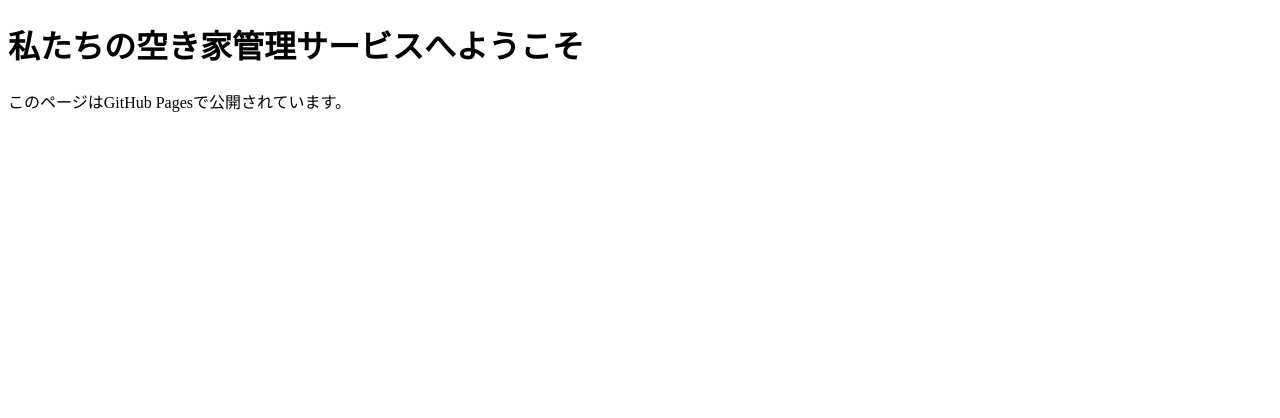
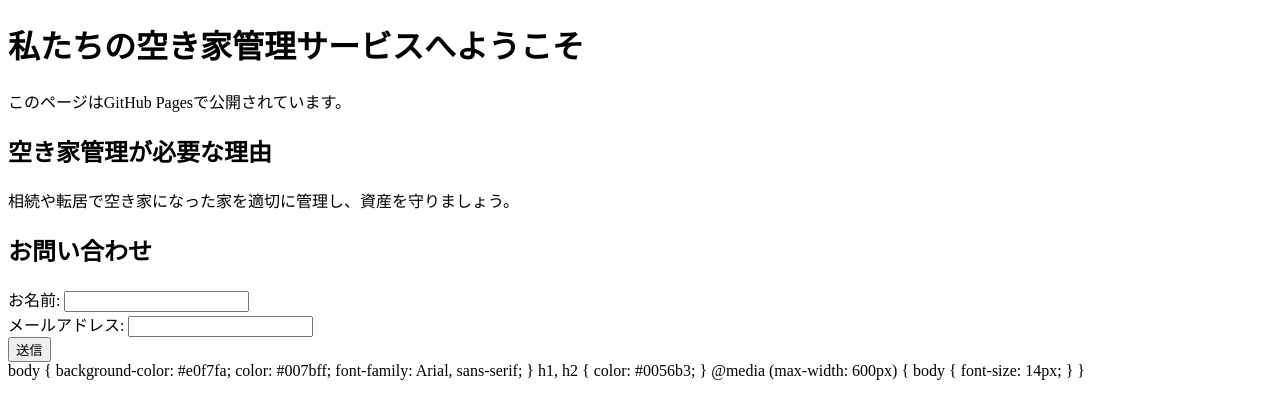
Before and after one commit to taku-hp/vacant.home.support, a plain HTML site: page index.html in a window 1280 px wide. Drawn offline with Linux system fonts and the light colour scheme.

Commit message:
Add files via upload

```diff
--- a/index.html
+++ b/index.html
@@ -10,3 +10,31 @@
     <p>このページはGitHub Pagesで公開されています。</p>
 </body>
 </html>
+<section id="services">
+    <h2>空き家管理が必要な理由</h2>
+    <p>相続や転居で空き家になった家を適切に管理し、資産を守りましょう。</p>
+</section>
+<section id="contact">
+    <h2>お問い合わせ</h2>
+    <form action="mailto:your-email@example.com" method="post" enctype="text/plain">
+        <label for="name">お名前:</label>
+        <input type="text" id="name" name="name"><br>
+        <label for="email">メールアドレス:</label>
+        <input type="email" id="email" name="email"><br>
+        <input type="submit" value="送信">
+    </form>
+</section>
+<link rel="stylesheet" href="styles.css">
+body {
+    background-color: #e0f7fa;
+    color: #007bff;
+    font-family: Arial, sans-serif;
+}
+h1, h2 {
+    color: #0056b3;
+}
+@media (max-width: 600px) {
+    body {
+        font-size: 14px;
+    }
+}
```
